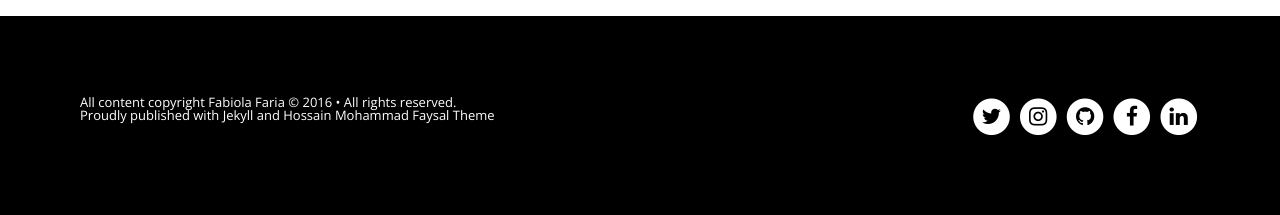
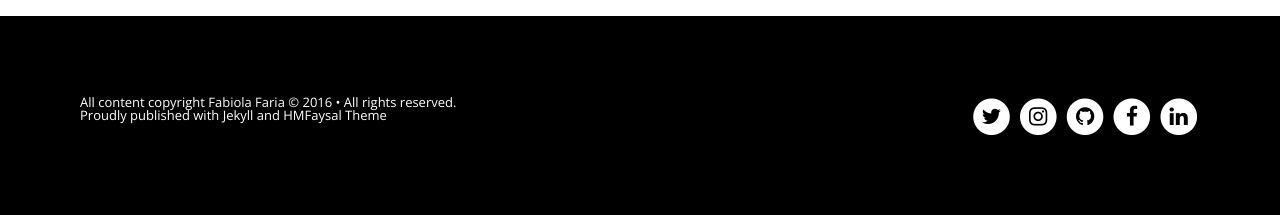
Before and after one commit to seoanalytics/seoanalytics.github.io, a Jekyll site: the page built from index.html, in a window 1280 px wide. Shown: the part 726-941 px from the top of the page. Built offline with Jekyll 4.4.1, drawn with Linux system fonts in a browser that asks for light colours; nearby versions of some CDN libraries; the list of posts is cut into pages by our own code.

Commit message:
footer #4

```diff
--- a/_includes/footer.html
+++ b/_includes/footer.html
@@ -1,7 +1,7 @@
 <footer class="notepad-site-footer">
     <div class="copyright">
          <section>All content copyright <a href="{{ site.url }}/about">{{ site.owner.name }}</a> &copy; {{ site.time | date: '%Y' }} &bull; All rights reserved.</section>
-         <section>Proudly published with <a class="icon-ghost" href="https://jekyllrb.com/" rel='nofollow'>Jekyll</a> and <a href="https://github.com/hmfaysal" rel='nofollow'>Hossain Mohammad Faysal Theme</a></section>
+         <section>Proudly published with <a class="icon-ghost" href="https://jekyllrb.com/" rel='nofollow'>Jekyll</a> and <a href="https://github.com/hmfaysal" rel='nofollow'>HMFaysal Theme</a></section>
     </div>
     <div class="social-icons">
 
```
